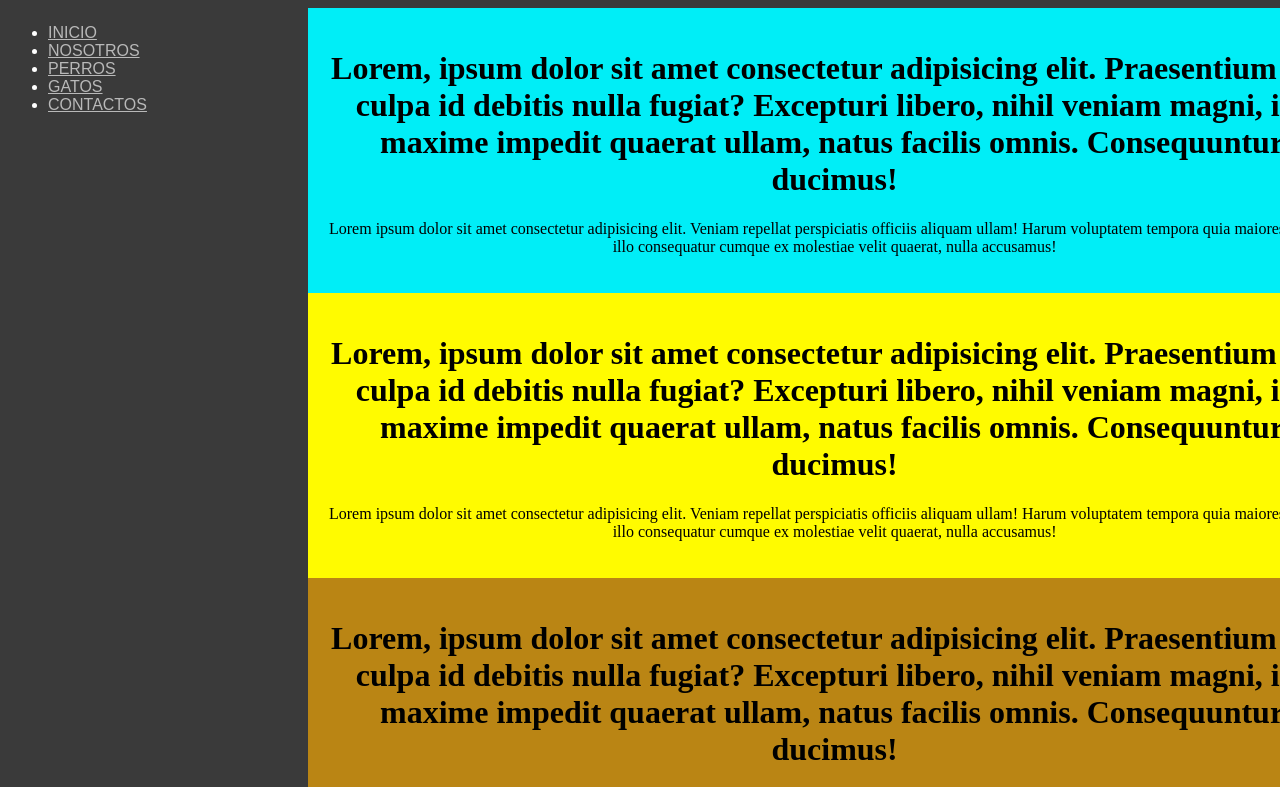
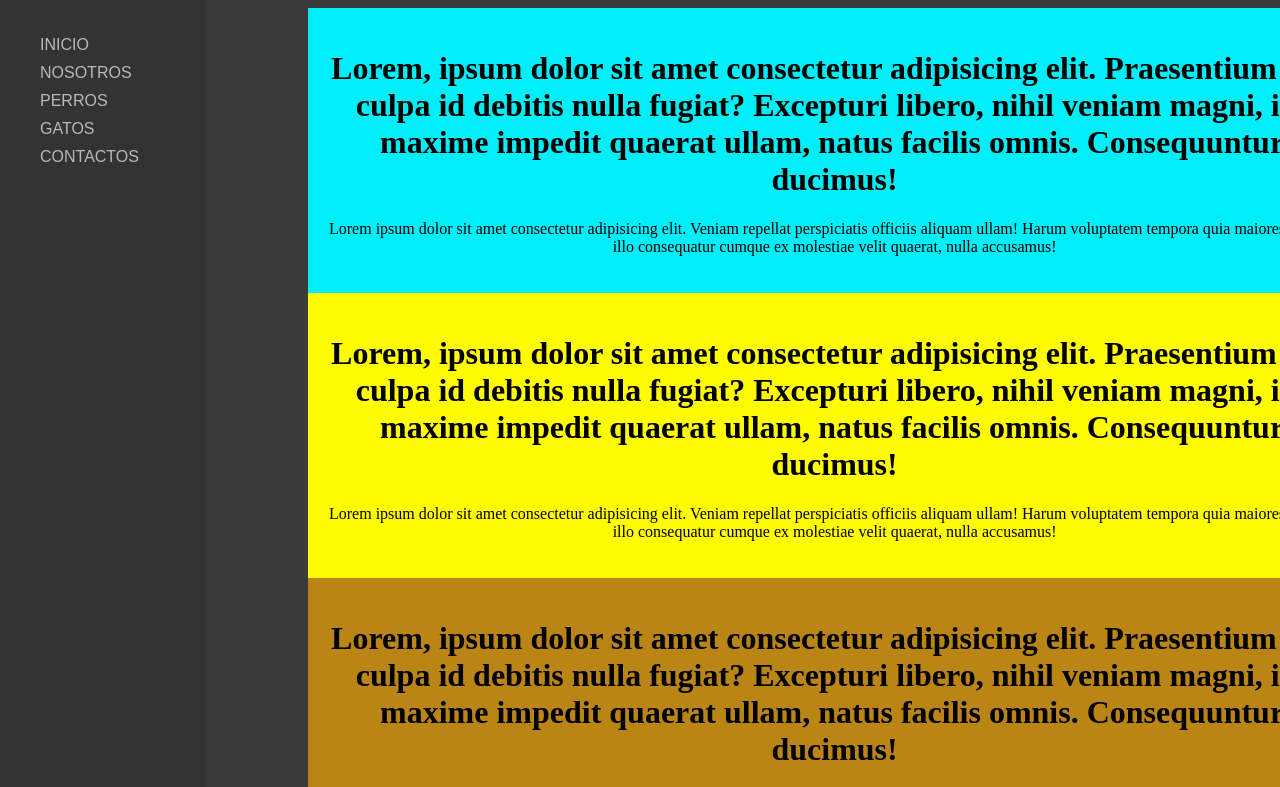
Before and after one commit to rodrrrriggo/actividad-ong-cuadrar-elemnt, a plain HTML site: page INDEX.HTML in a window 1280 px wide. Shown: the top 787 px of the page. Drawn offline with Linux system fonts and the light colour scheme.

Commit message:
agregar barra lateral

```diff
--- a/ASSETS/CSS/style.css
+++ b/ASSETS/CSS/style.css
@@ -1,6 +1,7 @@
 body{
     background-color: rgb(58, 58, 58);
 }
+
 
 
 nav{
@@ -8,11 +9,26 @@ nav{
     position: fixed;
     font-family: sans-serif;
     color: white;
-    width: 20%;
+    width: 16%;
+    height: 100%;
+    background-color: #333;
+    top: 0;
+    left: 0;
+    padding-top: 20px;
+}
+
+li{
+    list-style-type: none;
+    padding: 0%;
+}
+
+nav ul li{
+    margin-bottom: 10px;
 }
 
 a{
     color: rgb(185, 185, 185);
+    text-decoration: none;
 }
 
 a:hover{
```
